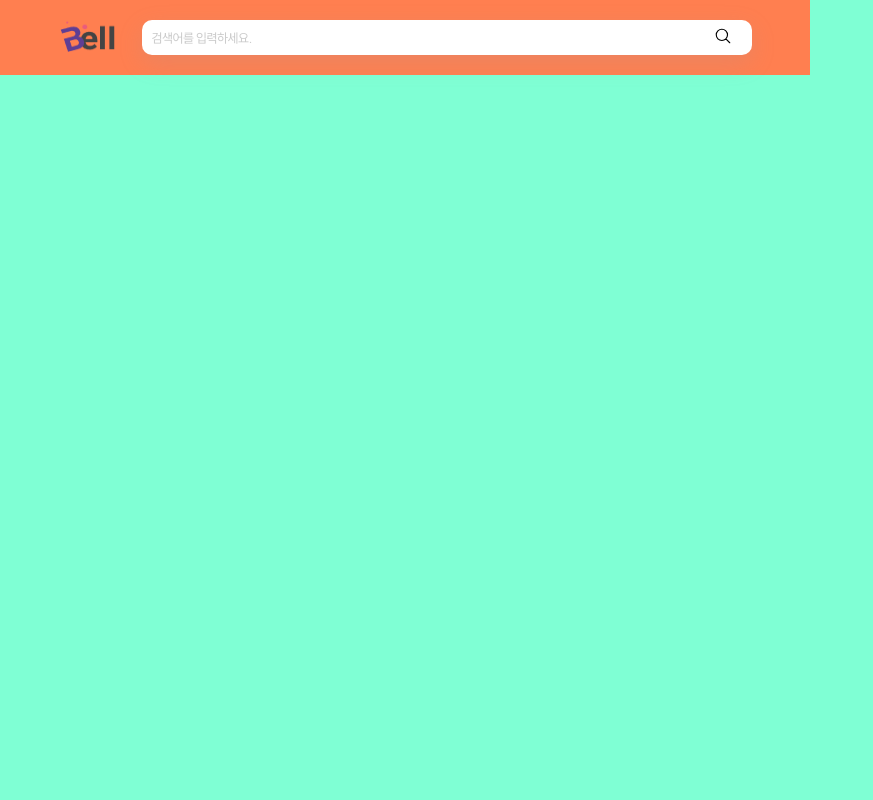
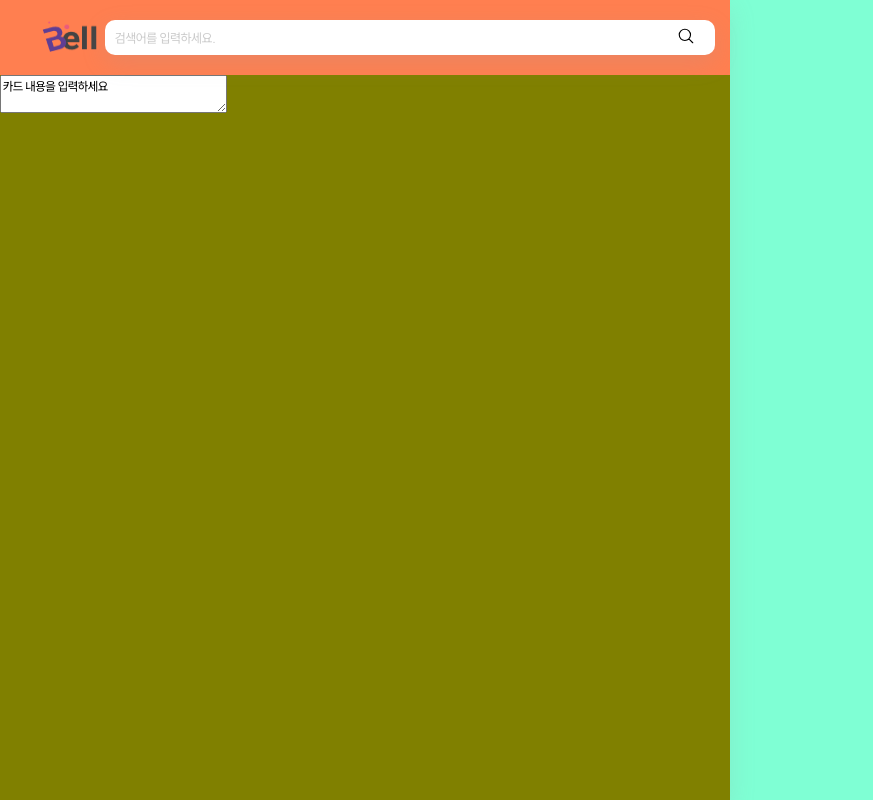
Before and after one commit to Project-Bell/Fe, a React (Create React App) app in the folder main/: page / in a window 1280 px wide. Shown: the whole page, without its empty margins (0-873 px from the left). Built offline with nearby package versions, Linux system fonts and the light colour scheme.

Commit message:
feat : createCard 컴포넌트 연결

```diff
--- a/main/src/pages/MainCard.jsx
+++ b/main/src/pages/MainCard.jsx
@@ -1,11 +1,14 @@
 import React from "react";
 import Header from "../components/Header";
 import "./MainCard.css";
+import CreateCard from "../components/CreateCard";
 
 export default function MainCard() {
     return (
-        <>
+        <main className="main_card_container">
+            <h1 className="sr-only">메인 카드 영역</h1>
             <Header />
-        </>
+            <CreateCard />
+        </main>
     );
 }
```
